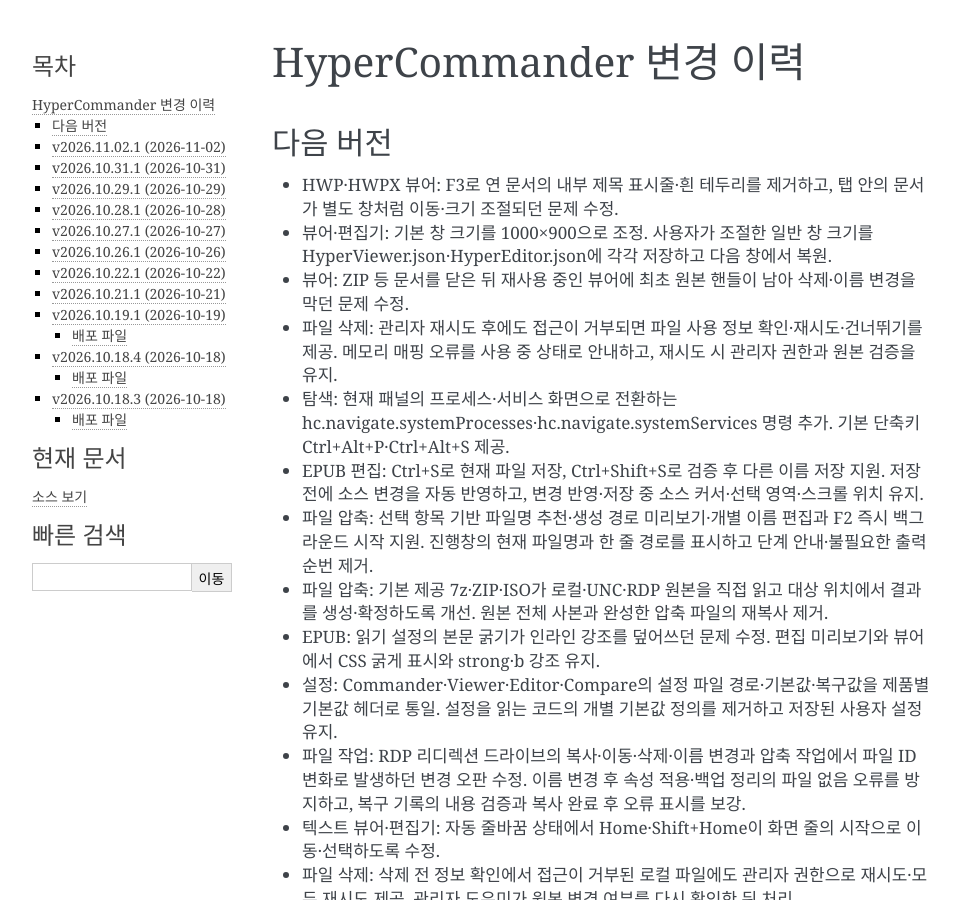
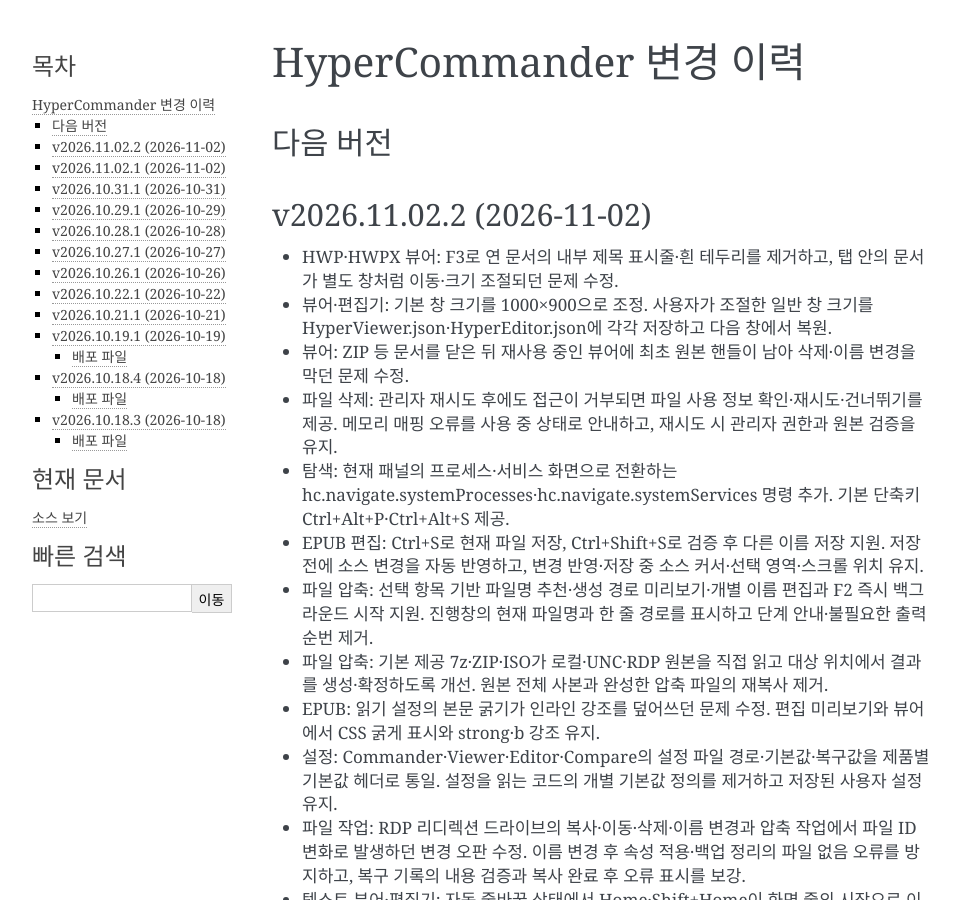
Before and after one commit to jgh0721/hyperCommander, a Sphinx documentation site: the page built from documentation/source/history.rst, in a window 1280 px wide and 900 px high. Shown: the whole window, without its empty margins (148-1107 px from the left). Built offline with Sphinx 7.4.7, drawn with Linux system fonts in a browser that asks for light colours.

Commit message:
UI : [release] 2026.11.02.2 버전과 변경 이력을 확정한다

```diff
--- a/CMakeLists.txt
+++ b/CMakeLists.txt
@@ -1,5 +1,5 @@
 cmake_minimum_required(VERSION 4.2)
-set(HC_PRODUCT_VERSION "2026.11.02.1")
+set(HC_PRODUCT_VERSION "2026.11.02.2")
 project(HyperCommander VERSION ${HC_PRODUCT_VERSION} LANGUAGES CXX RC)
 
 include(cmake/build.version.cmake)
--- a/documentation/source/conf.py
+++ b/documentation/source/conf.py
@@ -9,7 +9,7 @@
 project = 'HyperCommander'
 copyright = '2024, DevTester'
 author = 'DevTester'
-release = '2026.11.02.1'
+release = '2026.11.02.2'
 
 # -- General configuration ---------------------------------------------------
 # https://www.sphinx-doc.org/en/master/usage/configuration.html#general-configuration
--- a/documentation/source/history.rst
+++ b/documentation/source/history.rst
@@ -5,6 +5,9 @@
    섹션 제목을 버전과 날짜로 교체하고, 그 위에 새 '다음 버전' 섹션을 생성한다.
 
 다음 버전
+----------------------------------------
+
+v2026.11.02.2 (2026-11-02)
 ----------------------------------------
 
 * HWP·HWPX 뷰어: F3로 연 문서의 내부 제목 표시줄·흰 테두리를 제거하고, 탭 안의 문서가 별도 창처럼 이동·크기 조절되던 문제 수정.
```
